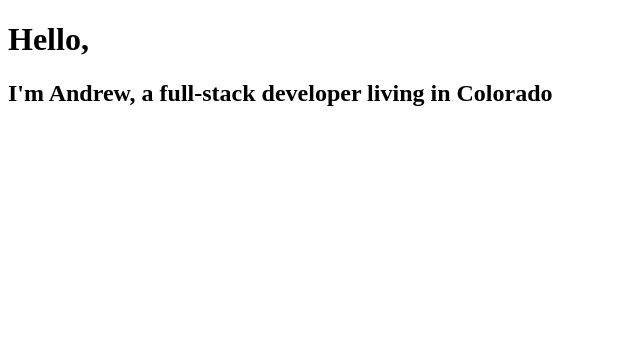
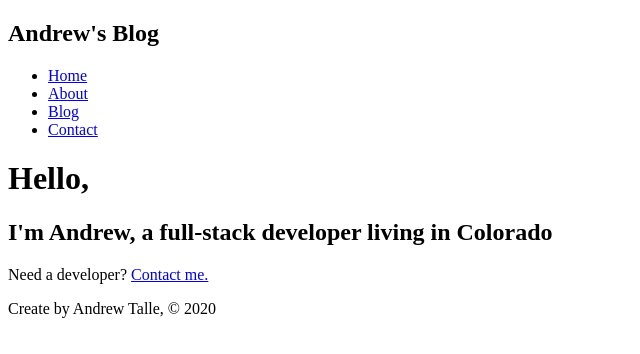
Before and after one commit to ogAndrew/gatsby-bootcamp, a Gatsby site: page / in a window 1280 px wide. Shown: the whole page, without its empty margins (0-640 px from the left). Built offline with nearby package versions, Linux system fonts and the light colour scheme; Gatsby itself is replaced by a stand-in of ours.

Commit message:
add header and footer

```diff
--- /dev/null
+++ b/src/components/footer.js
@@ -0,0 +1,11 @@
+import React from "react"
+
+const Footer = () => {
+  return (
+    <footer>
+      <p>Create by Andrew Talle, &copy; 2020</p>
+    </footer>
+  )
+}
+
+export default Footer
--- /dev/null
+++ b/src/components/header.js
@@ -0,0 +1,30 @@
+import React from "react"
+import { Link } from "gatsby"
+
+const Header = () => {
+  return (
+    <header>
+      <h2>Andrew's Blog</h2>
+      <ul>
+        <li>
+          {" "}
+          <Link to="/">Home</Link>
+        </li>
+        <li>
+          {" "}
+          <Link to="/about/">About</Link>
+        </li>
+        <li>
+          {" "}
+          <Link to="/blog/">Blog</Link>
+        </li>
+        <li>
+          {" "}
+          <Link to="/contact">Contact</Link>
+        </li>
+      </ul>
+    </header>
+  )
+}
+
+export default Header
--- a/src/pages/blog.js
+++ b/src/pages/blog.js
@@ -1,10 +1,14 @@
 import React from "react"
+import Footer from "../components/footer"
+import Header from "../components/header"
 
 const BlogPage = () => {
   return (
     <div>
+      <Header />
       <h1>BLog</h1>
       <p>Here will be the posts</p>
+      <Footer />
     </div>
   )
 }
--- a/src/pages/index.js
+++ b/src/pages/index.js
@@ -1,10 +1,18 @@
 import React from "react"
+import { Link } from "gatsby"
+import Footer from "../components/footer"
+import Header from "../components/header"
 
 const IndexPage = () => {
   return (
     <div>
+      <Header />
       <h1>Hello,</h1>
       <h2>I'm Andrew, a full-stack developer living in Colorado</h2>
+      <p>
+        Need a developer? <Link to="/contact">Contact me.</Link>
+      </p>
+      <Footer />
     </div>
   )
 }
```
Also changed, not shown: src/pages/about.js (added, +21 -0 lines), src/pages/contact.js (added, +22 -0 lines).
